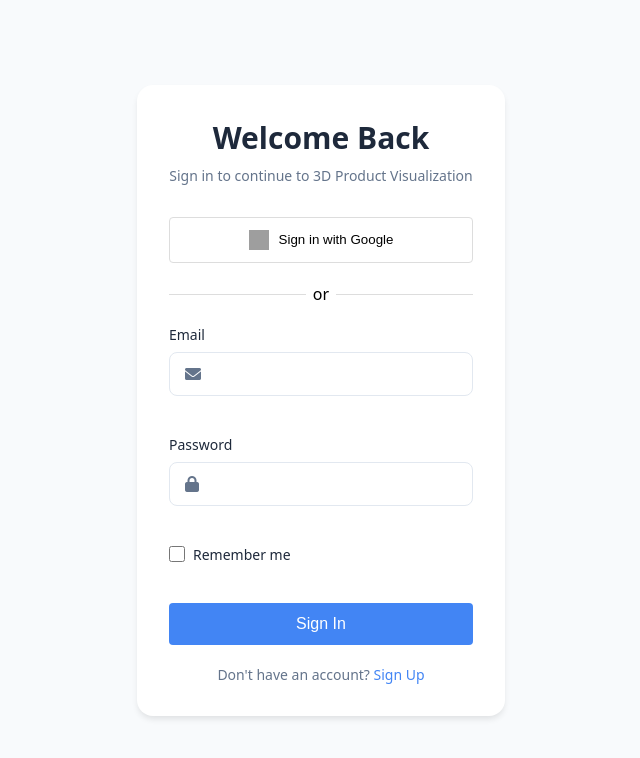
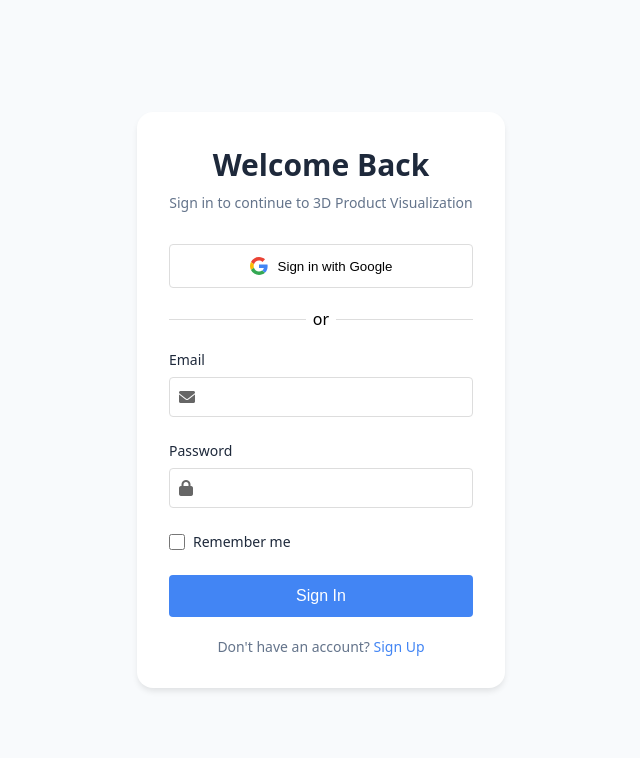
Before and after one commit to Suraj6E/3d-product-visualization, a Flask app: page /auth/login in a window 1280 px wide. Shown: the top 758 px of the page, without its empty margins (319-959 px from the left). Run offline with Flask 3, Linux system fonts and the light colour scheme; parts of the project's set-up code (start-up, migrations or seed data) failed here and were passed over; grey boxes are pictures that could not be loaded.

Commit message:
fixing google_auth out of context issue, fixing google logo and calllback uri

```diff
--- a/application.py
+++ b/application.py
@@ -16,7 +16,7 @@ from models.model_monitoring import ModelMonitor
 from utils.benchmark_system import BenchmarkSystem
 
 from routes.dashboard import dashboard
-from routes.auth import auth
+from routes.auth import auth, google_auth
 
 from botocore.exceptions import ClientError
 from storage import create_storage_manager, S3StorageManager
@@ -52,6 +52,9 @@ benchmark_system = BenchmarkSystem(output_dir=app.config['BENCHMARK_DIR'])
 
 # Initialize storage manager
 storage = create_storage_manager(app)
+
+# Initialize GoogleAuth with the app
+google_auth.init_app(app)
 
 # Register blueprints
 app.register_blueprint(dashboard, url_prefix='/dashboard')
--- a/routes/auth.py
+++ b/routes/auth.py
@@ -7,11 +7,25 @@ import json
 from urllib.parse import urlparse
 from db.manager import user_manager
 from db.models import User
+from functools import cached_property
 
 auth = Blueprint('auth', __name__)
 
-# OAuth 2 client setup
-client = WebApplicationClient(current_app.config['GOOGLE_CLIENT_ID'])
+class GoogleAuth:
+    def __init__(self, app=None):
+        self.app = app
+        if app is not None:
+            self.init_app(app)
+
+    def init_app(self, app):
+        self.app = app
+
+    @cached_property
+    def client(self):
+        return WebApplicationClient(current_app.config['GOOGLE_CLIENT_ID'])
+
+# Create a global instance that will be initialized with the app
+google_auth = GoogleAuth()
 
 def get_google_provider_cfg():
     """Get Google's OAuth 2.0 provider configuration"""
@@ -45,7 +59,7 @@ def login():
                 return redirect(url_for('auth.login'))
 
             authorization_endpoint = google_provider_cfg["authorization_endpoint"]
-            request_uri = client.prepare_request_uri(
+            request_uri = google_auth.client.prepare_request_uri(
                 authorization_endpoint,
                 redirect_uri=request.base_url + "/callback",
                 scope=["openid", "email", "profile"],
@@ -76,19 +90,16 @@ def login():
 @auth.route('/login/callback')
 def google_callback():
     """Handle the Google OAuth 2.0 callback"""
-    # Get authorization code Google sent back
     code = request.args.get("code")
     if not code:
         flash('Error during Google login')
         return redirect(url_for('auth.login'))
 
     try:
-        # Find out what URL to hit to get tokens
         google_provider_cfg = get_google_provider_cfg()
         token_endpoint = google_provider_cfg["token_endpoint"]
 
-        # Get tokens
-        token_url, headers, body = client.prepare_token_request(
+        token_url, headers, body = google_auth.client.prepare_token_request(
             token_endpoint,
             authorization_response=request.url,
             redirect_url=request.base_url,
@@ -102,26 +113,22 @@ def google_callback():
                   current_app.config['GOOGLE_CLIENT_SECRET']),
         )
 
-        # Parse tokens
-        client.parse_request_body_response(json.dumps(token_response.json()))
+        google_auth.client.parse_request_body_response(json.dumps(token_response.json()))
 
-        # Get user info from Google
         userinfo_endpoint = google_provider_cfg["userinfo_endpoint"]
-        uri, headers, body = client.add_token(userinfo_endpoint)
+        uri, headers, body = google_auth.client.add_token(userinfo_endpoint)
         userinfo_response = requests.get(uri, headers=headers, data=body)
 
         if userinfo_response.json().get("email_verified"):
             google_email = userinfo_response.json()["email"]
             google_name = userinfo_response.json()["given_name"]
 
-            # Check if user exists
             user_doc = user_manager.get_user_by_email(google_email)
             if not user_doc:
-                # Create new user
                 user_doc = user_manager.create_user(
                     username=google_name,
                     email=google_email,
-                    password=None,  # No password for Google users
+                    password=None,
                     google_id=userinfo_response.json()["sub"]
                 )
 
--- a/static/css/auth.css
+++ b/static/css/auth.css
@@ -215,9 +215,10 @@ body {
     background-color: #f5f5f5;
 }
 
-.google-btn img {
-    width: 20px;
-    height: 20px;
+.google-logo {
+    width: 18px;
+    height: 18px;
+    display: inline-block;
 }
 
 .divider {
@@ -248,9 +249,9 @@ body {
     margin-top: 20px;
 }
 
-.form-group {
+/* .form-group {
     margin-bottom: 15px;
-}
+} */
 
 .checkbox-label {
     display: flex;
@@ -297,3 +298,24 @@ body {
     color: #721c24;
     margin-bottom: 10px;
 }
+
+.input-group {
+    position: relative;
+    /* margin-bottom: 1rem; */
+}
+
+.input-group input {
+    width: 100%;
+    padding: 10px 10px 10px 35px;
+    border: 1px solid #ddd;
+    border-radius: 4px;
+    font-size: 16px;
+}
+
+.input-group i {
+    position: absolute;
+    left: 10px;
+    top: 50%;
+    transform: translateY(-50%);
+    color: #666;
+}
--- a/templates/auth/login.html
+++ b/templates/auth/login.html
@@ -30,7 +30,12 @@
             <form method="POST" action="{{ url_for('auth.login') }}">
                 <input type="hidden" name="login_type" value="google">
                 <button type="submit" class="google-btn">
-                    <img src="https://upload.wikimedia.org/wikipedia/commons/5/53/Google_%22G%22_Logo.svg" alt="Google logo">
+                    <svg class="google-logo" viewBox="0 0 48 48">
+                        <path fill="#EA4335" d="M24 9.5c3.54 0 6.71 1.22 9.21 3.6l6.85-6.85C35.9 2.38 30.47 0 24 0 14.62 0 6.51 5.38 2.56 13.22l7.98 6.19C12.43 13.72 17.74 9.5 24 9.5z"/>
+                        <path fill="#4285F4" d="M46.98 24.55c0-1.57-.15-3.09-.38-4.55H24v9.02h12.94c-.58 2.96-2.26 5.48-4.78 7.18l7.73 6c4.51-4.18 7.09-10.36 7.09-17.65z"/>
+                        <path fill="#FBBC05" d="M10.53 28.59c-.48-1.45-.76-2.99-.76-4.59s.27-3.14.76-4.59l-7.98-6.19C.92 16.46 0 20.12 0 24c0 3.88.92 7.54 2.56 10.78l7.97-6.19z"/>
+                        <path fill="#34A853" d="M24 48c6.48 0 11.93-2.13 15.89-5.81l-7.73-6c-2.15 1.45-4.92 2.3-8.16 2.3-6.26 0-11.57-4.22-13.47-9.91l-7.98 6.19C6.51 42.62 14.62 48 24 48z"/>
+                    </svg>
                     Sign in with Google
                 </button>
             </form>
```
Also changed, not shown: 1 other file.
